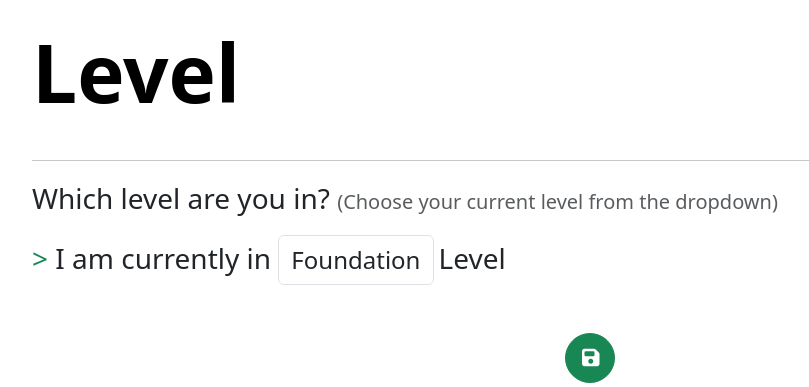
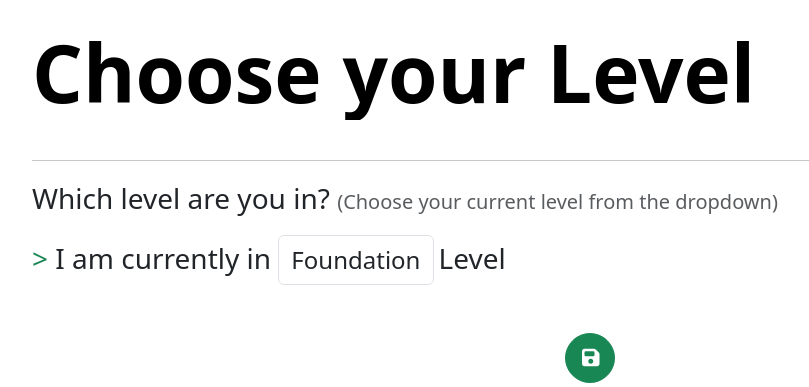
Before and after one commit to sayan01/iitm-cgpa, a Flask app: page /level in a window 1280 px wide. Shown: the part 56-443 px from the top of the page, without its empty margins (50-859 px from the left). Run offline with Flask 3, Linux system fonts and the light colour scheme.

Commit message:
change level heading

```diff
--- a/templates/level.html
+++ b/templates/level.html
@@ -6,7 +6,7 @@
 
 
 <div class="container">
-    <h1 class="display-1 fw-bold my-4">Level</h1>
+    <h1 class="display-1 fw-bold my-4">Choose your Level</h1>
     <hr>
     <p class="fs-3">
         Which level are you in?
```
